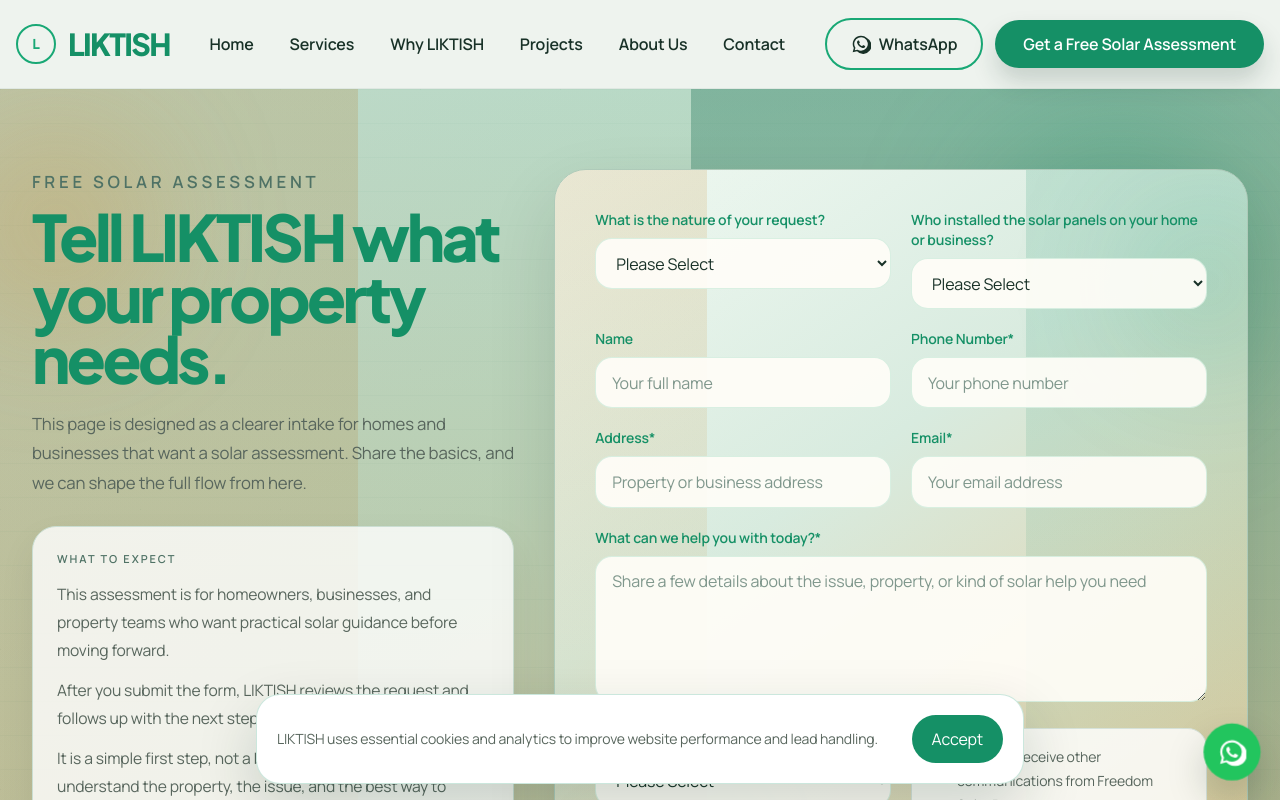
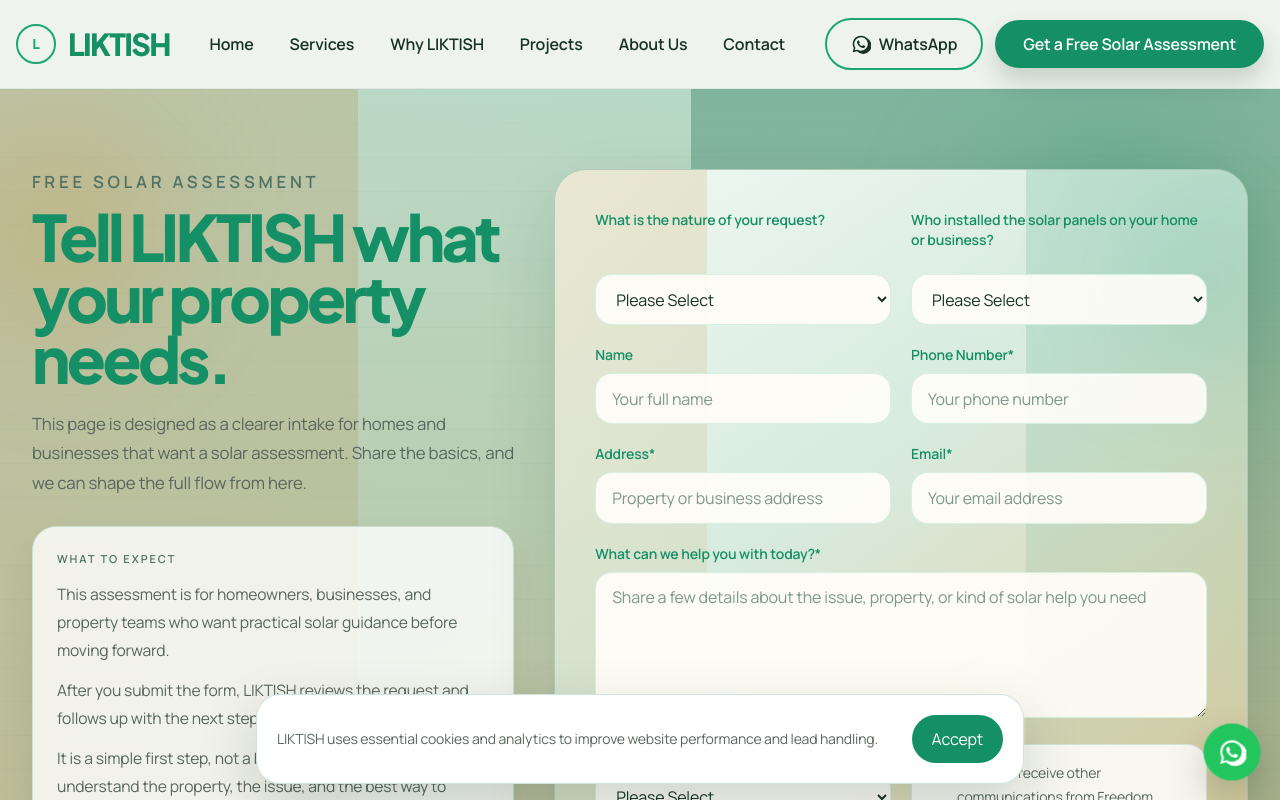
Before and after one commit to Mikedwin/LIKTISH-WEBSITE-, a Next.js app: page /solar-assessment in a window 1280 px wide. Shown: the top 800 px of the page. Built offline with nearby package versions, Linux system fonts and the light colour scheme.

Commit message:
Normalize top solar assessment label heights

```diff
--- a/src/app/(marketing)/solar-assessment/page.tsx
+++ b/src/app/(marketing)/solar-assessment/page.tsx
@@ -81,7 +81,7 @@
           <form className="relative space-y-5">
             <div className="grid gap-5 sm:grid-cols-2">
               <label className="flex h-full flex-col">
-                <span className="mb-2 block text-sm font-semibold text-brand">
+                <span className="mb-2 block min-h-[3.5rem] text-sm font-semibold text-brand">
                   What is the nature of your request?
                 </span>
                 <select className="field-shell">
@@ -95,10 +95,10 @@
               </label>
 
               <label className="flex h-full flex-col">
-                <span className="mb-2 block text-sm font-semibold text-brand">
+                <span className="mb-2 block min-h-[3.5rem] text-sm font-semibold text-brand">
                   Who installed the solar panels on your home or business?
                 </span>
-                <select className="field-shell mt-auto">
+                <select className="field-shell">
                   <option>Please Select</option>
                   <option>LIKTISH Engineering</option>
                   <option>Another solar company</option>
```
